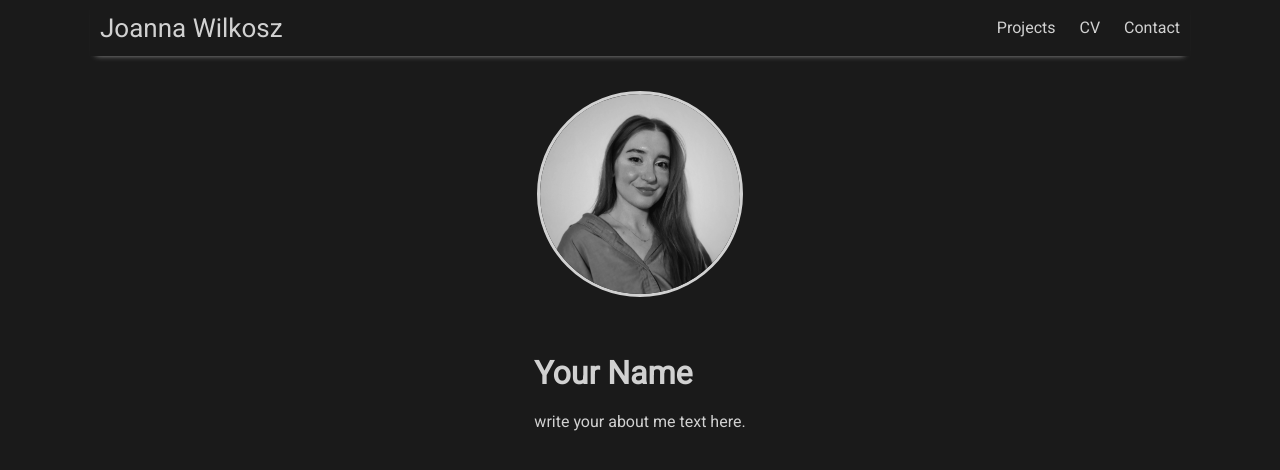
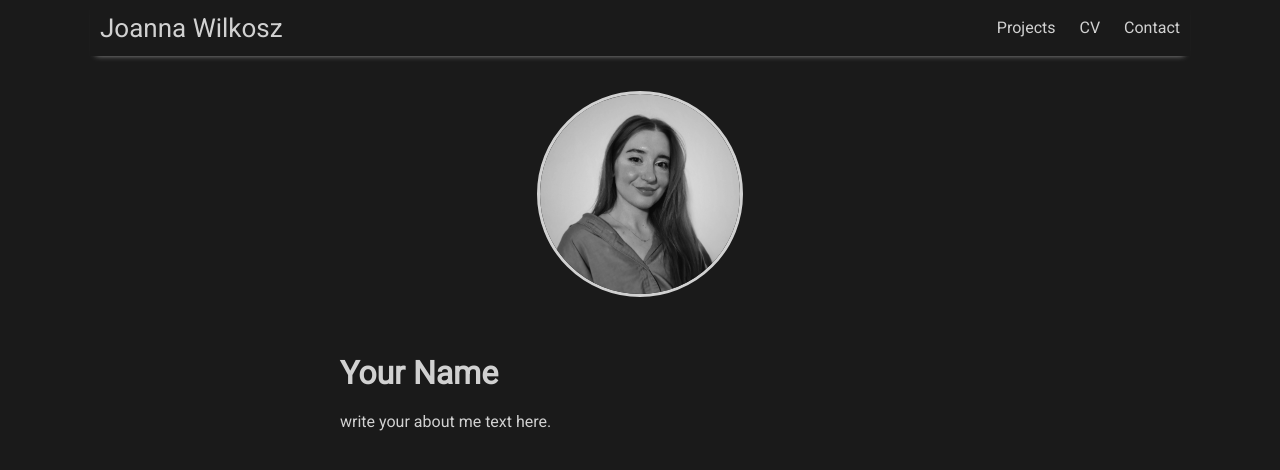
Before and after one commit to joanna-wi/joanna-wi.github.io, a Jekyll site: the page built from index.md, in a window 1280 px wide. Shown: the top 470 px of the page. Built offline with Jekyll 4.4.1, drawn with Linux system fonts in a browser that asks for light colours; nearby versions of some CDN libraries.

Commit message:
Update main.scss

```diff
--- a/assets/css/main.scss
+++ b/assets/css/main.scss
@@ -30,9 +30,9 @@ $rss-color: #ff6600;
 
 
 
-.home { display:flex; flex-direction:column; align-items:center; gap:3rem; }
+.home { display:flex; flex-direction:column; align-items:flex-start; gap:3rem; }
 .profile-photo { width:200px; height:200px; border-radius:50%; object-fit:cover; flex-shrink:0; border:3px solid #d1d1d1; }
-.home-text { text-align:left; }
+.home-text { text-align:justify; }
 .home-text h1 { margin-top:.5rem; }
 
 
```
